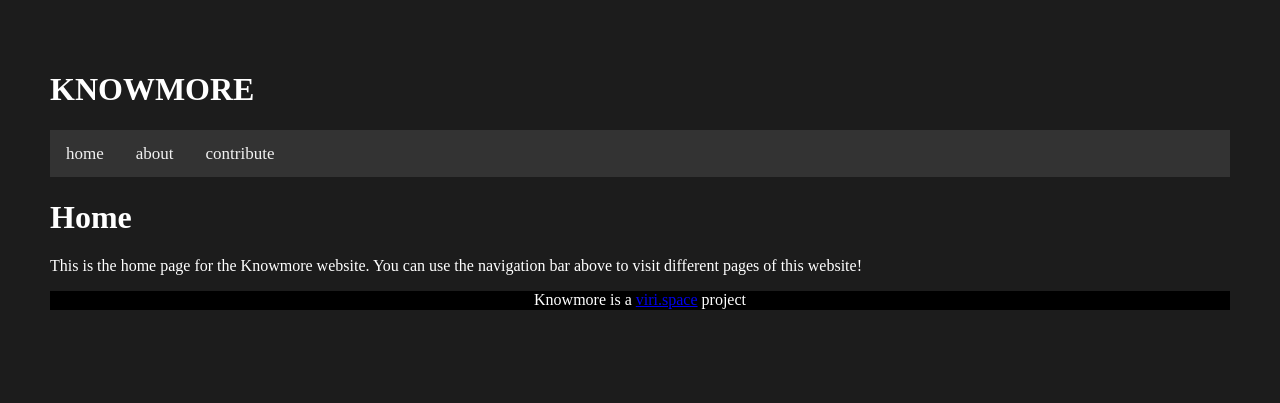
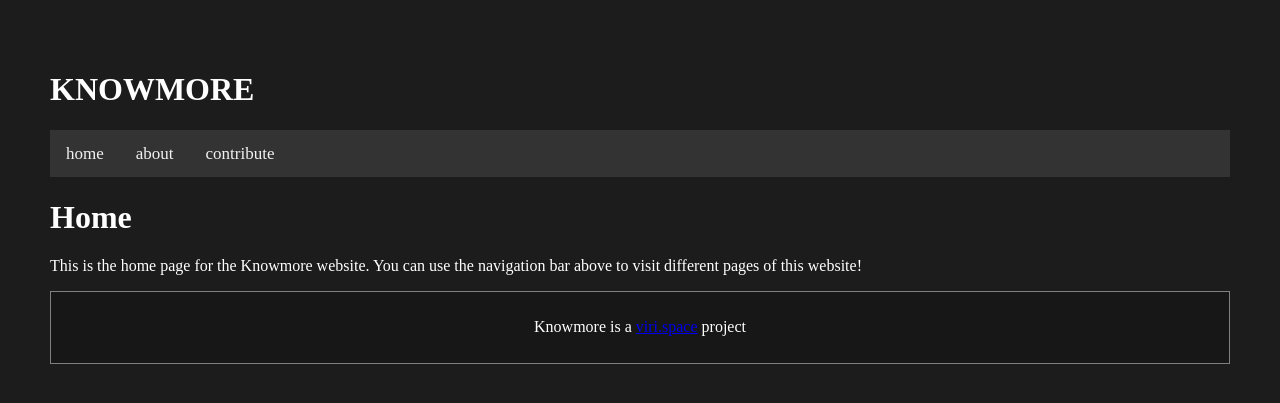
Before and after one commit to vuwnu/knowmore, a Jekyll site: the page built from index.html, in a window 1280 px wide. Shown: the top 403 px of the page. Built offline with Jekyll 4.4.1, drawn with Linux system fonts in a browser that asks for light colours.

Commit message:
CSS update

```diff
--- a/assets/css/main.scss
+++ b/assets/css/main.scss
@@ -14,8 +14,30 @@ html {
 
 footer {
   text-align: center;
-  background: black;
-  color: white
+  background: rgb(23, 23, 23);
+  color: white;
+  border: solid grey 1px;
+  padding: 10px;
+}
+
+/* width */
+::-webkit-scrollbar {
+  width: 5px;
+}
+
+/* Track */
+::-webkit-scrollbar-track {
+  background: rgb(28, 28, 28);
+}
+
+/* Handle */
+::-webkit-scrollbar-thumb {
+  background: #888;
+}
+
+/* Handle on hover */
+::-webkit-scrollbar-thumb:hover {
+  background: #555;
 }
 
 .topnav {
```
